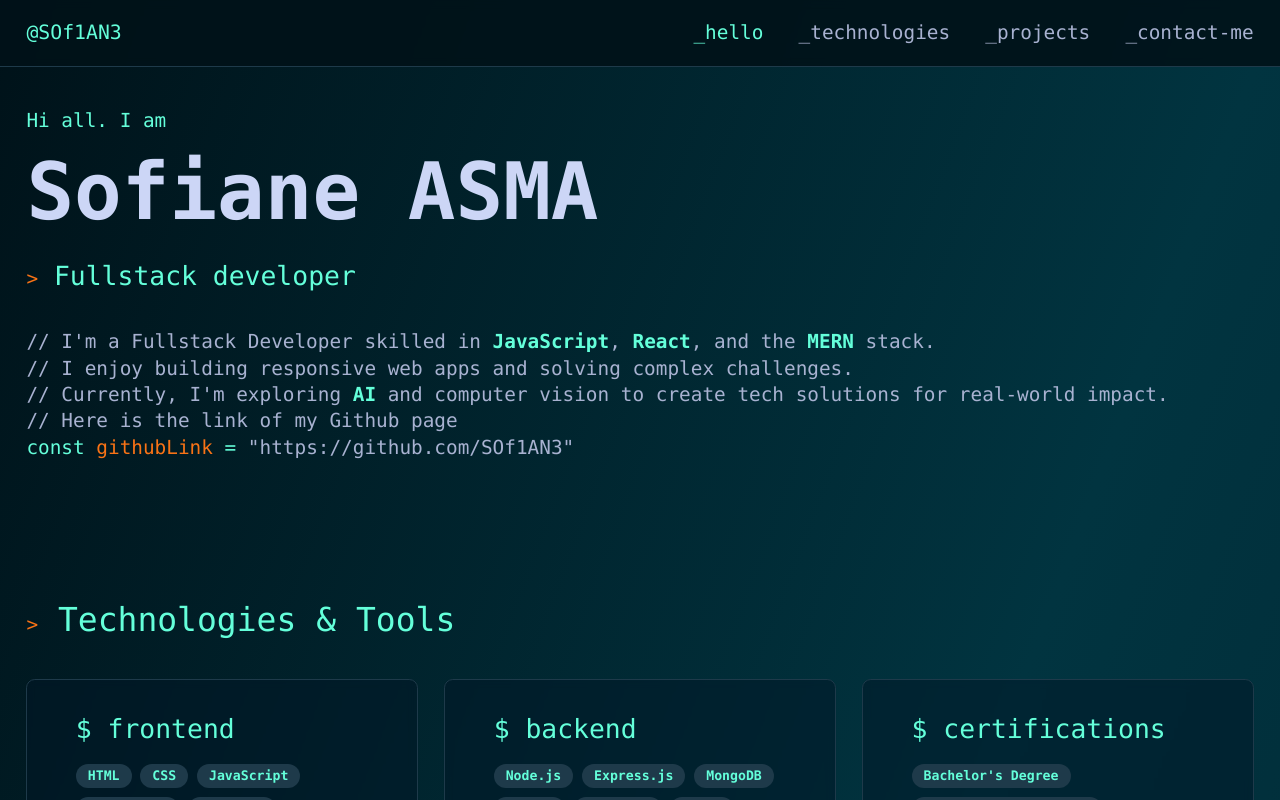
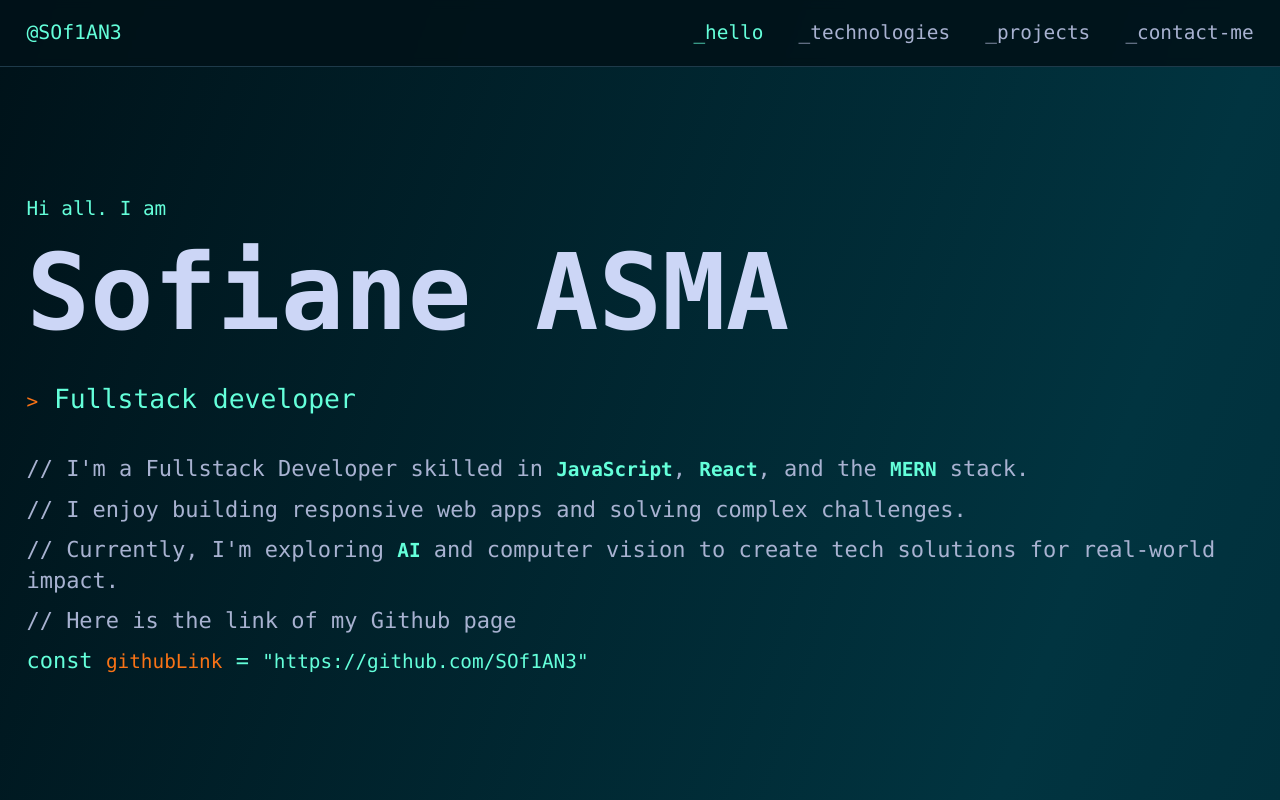
Before and after one commit to SOf1AN3/Portfolio, a React (Vite) app: page / in a window 1280 px wide. Shown: the top 800 px of the page. Built offline with nearby package versions, Linux system fonts and the light colour scheme.

Commit message:
Making the presentation bigger

```diff
--- a/src/App.jsx
+++ b/src/App.jsx
@@ -282,22 +282,22 @@ function App() {
           className="mb-32 pt-20"
           id="hello"
         >
-          <motion.p variants={fadeIn} className="text-[#64ffda] mb-4">Hi all. I am</motion.p>
+          <motion.p variants={fadeIn} className="text-[#64ffda] mb-4 hi">Hi all. I am</motion.p>
           <motion.h1
             variants={fadeIn}
-            className="text-6xl md:text-7xl font-bold mb-6 text-[#ccd6f6]"
+            className="text-6xl md:text-8xl font-bold mb-6 text-[#ccd6f6]"
           >
             Sofiane ASMA
           </motion.h1>
-          <motion.div variants={fadeIn} className="text-2xl text-[#64ffda] mb-8">
+          <motion.div variants={fadeIn} className="text-2xl text-[#64ffda] my-8">
             <span className="text-[#f97316]">&gt;</span> Fullstack developer
           </motion.div>
           <motion.div variants={fadeIn} className="text-sm opacity-70 mb-8">
-            <p className='my-1'>// I'm a Fullstack Developer skilled in <b className="text-[#64ffda]">JavaScript</b>, <b className="text-[#64ffda]">React</b>, and the <b className="text-[#64ffda]">MERN</b> stack.</p>
-            <p className='my-1'>// I enjoy building responsive web apps and solving complex challenges.</p>
-            <p className='my-1'>// Currently, I'm exploring <b className='text-[#64ffda]'>AI</b> and computer vision to create tech solutions for real-world impact.</p>
-            <p className='my-1'>// Here is the link of my Github page</p>
-            <p className="text-[#64ffda] className='my-1'">const <span className="text-[#f97316] className='my-1'">githubLink</span> = <span className="text-[#a8b2d1]">"https://github.com/SOf1AN3"</span></p>
+            <p className='my-2 text-xl'>// I'm a Fullstack Developer skilled in <b className="text-[#64ffda]">JavaScript</b>, <b className="text-[#64ffda]">React</b>, and the <b className="text-[#64ffda]">MERN</b> stack.</p>
+            <p className='my-2 text-xl'>// I enjoy building responsive web apps and solving complex challenges.</p>
+            <p className='my-2 text-xl'>// Currently, I'm exploring <b className='text-[#64ffda]'>AI</b> and computer vision to create tech solutions for real-world impact.</p>
+            <p className='my-2 text-xl'>// Here is the link of my Github page</p>
+            <p className="text-[#64ffda] my-2 text-xl">const <span className="text-[#f97316] className='my-1'">githubLink</span> = <a href="https://github.com/SOf1AN3"><span className="text-[#64ffda] hover:text-[#f97316]">"https://github.com/SOf1AN3"</span></a></p>
           </motion.div>
         </motion.section>
 
--- a/src/index.css
+++ b/src/index.css
@@ -6,3 +6,13 @@
   font-size: 1.1rem;
   user-select: none;
 }
+
+.hi {
+  margin-top: 5rem;
+}
+
+@media (max-width: 768px) {
+  .hi {
+    margin-top: 1rem;
+  }
+}
```
